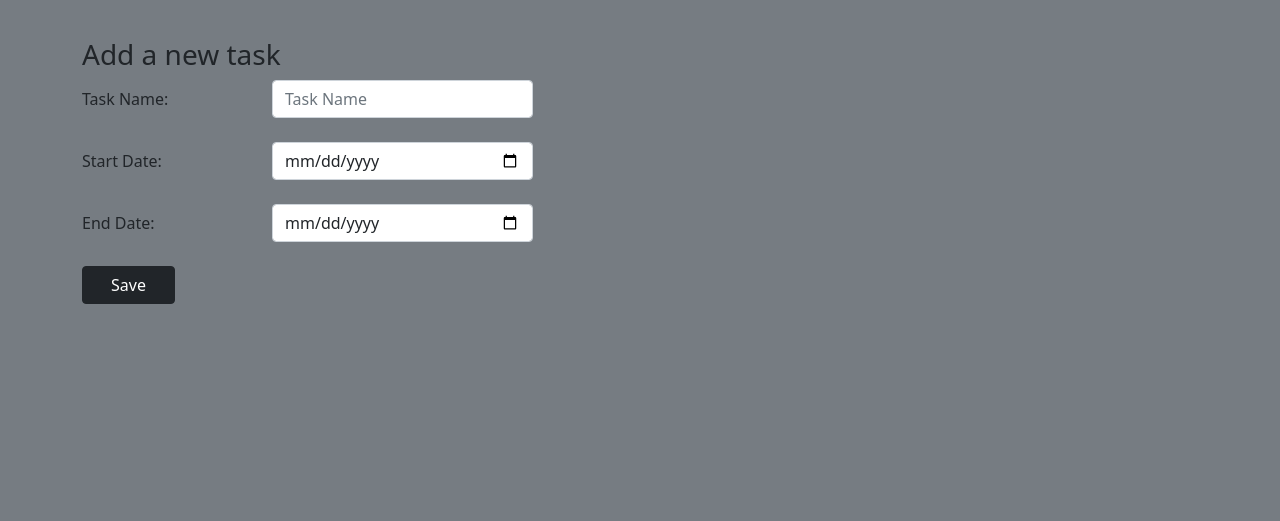
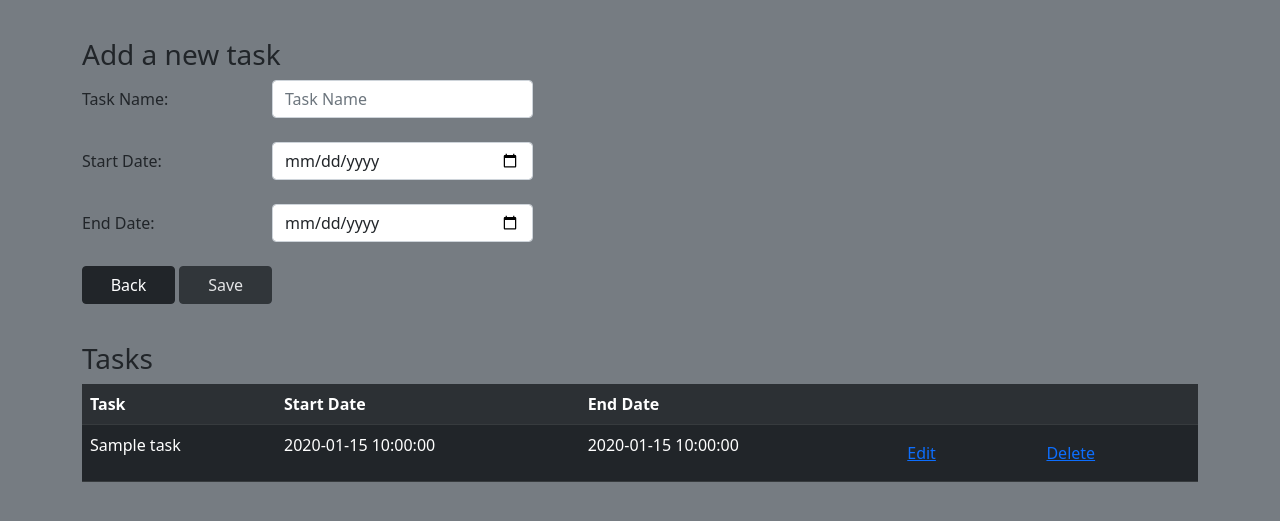
Before and after one commit to amandasuzzanne/project-management-system, a PHP site: page /addTask.php in a window 1280 px wide. Shown: the top 521 px of the page. Run offline with PHP 8.4, Linux system fonts and the light colour scheme; tables that the repository leaves empty or names only in its code hold one stand-in row (values such as "Sample post").

Commit message:
table displaying all tasks

```diff
--- a/addTask.php
+++ b/addTask.php
@@ -39,9 +39,22 @@ include('configuration.php'); //using database connection file here
 <h3>Add a new task</h3>
 
 <style>
-    body{background-color:#767c82;}
-    .container{margin-top:3%;}
-    button:hover {opacity: 0.8;}
+body{
+    background-color:#767c82;
+}
+
+.container{
+    margin-top:3%;
+}
+
+button, a:hover{
+    opacity: 0.8;
+}
+
+a{
+    display: inline-block;
+    padding: 8px 16px;
+}
 </style>
 </head>
 
@@ -66,7 +79,7 @@ include('configuration.php'); //using database connection file here
     <input type="date" id="inputEndDate" placeholder="Date" name="end_date" class="form-control" >
     </div>
 </div>
-
+    <a href="projects.php" class="btn btn-dark col-sm-1">Back</a>
     <button id="save_btn" type="save" class="btn btn-dark col-sm-1" name="save">Save</button>
 </form>
 </div>
@@ -74,5 +87,34 @@ include('configuration.php'); //using database connection file here
 <script src="https://cdn.jsdelivr.net/npm/@popperjs/core@2.9.2/dist/umd/popper.min.js" integrity="sha384-IQsoLXl5PILFhosVNubq5LC7Qb9DXgDA9i+tQ8Zj3iwWAwPtgFTxbJ8NT4GN1R8p" crossorigin="anonymous"></script>
 <script src="https://cdn.jsdelivr.net/npm/bootstrap@5.0.2/dist/js/bootstrap.min.js" integrity="sha384-cVKIPhGWiC2Al4u+LWgxfKTRIcfu0JTxR+EQDz/bgldoEyl4H0zUF0QKbrJ0EcQF" crossorigin="anonymous"></script>
 
+<div class="container">
+
+<h3>Tasks</h3>
+
+<table class="table table-dark table-striped table-hover">
+<tr> <th>Task</th> <th>Start Date</th> <th>End Date</th> <th></th> <th></th> </tr>
+
+<?php
+	$str = '';
+	$sql = "SELECT * FROM task ORDER BY start_date";
+	$result = mysqli_query($db,$sql);
+	$count = mysqli_num_rows($result);
+
+	while ($row = mysqli_fetch_array($result,MYSQLI_ASSOC))
+	{
+	$str .= "<tr>
+	<td>".$row['name']."</td>
+	<td>".$row['start_date']."</td>
+	<td>".$row['end_date']."</td>
+	<td> <a href='editProject.php?id=".$row['project_id']."'>Edit</a> </td>
+	<td> <a href='deleteProject.php?id=".$row['project_id']."'>Delete</a> </td>
+    </tr>";
+	}
+	echo $str;
+?>
+
+</table>
+</div>
+
 </body>
 </html>
```
